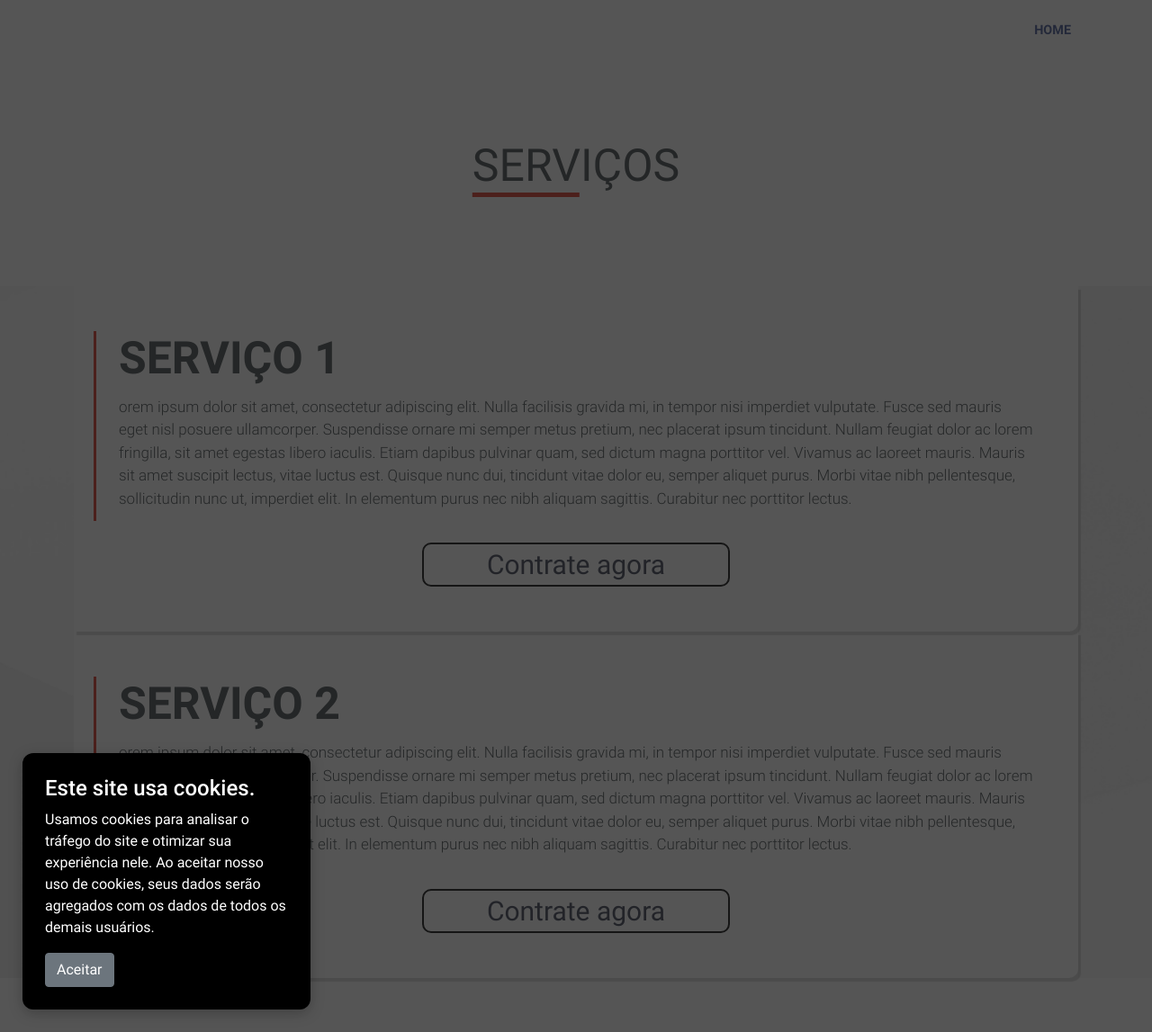
After one commit to guiolima1993/projeto-jetech, a PHP site: page /servicos.php in a window 1280 px wide. The commit adds this page. Shown: the whole page at 90% size. Run offline with PHP 8.4, Linux system fonts and the light colour scheme; some libraries are stand-ins or nearby versions.

Commit message:
page serviços

```diff
--- a/css/styles.css
+++ b/css/styles.css
@@ -1427,6 +1427,118 @@ header .social-midia .fa-facebook-official {
   }
   .manutencao-text {
     margin: 32px 0 0 0;
+  }
+}
+
+.servicos {
+  width: 100%;
+  background-image: url("../images/bg-jetech.png");
+  background-position: left, top;
+  background-size: cover;
+  background-repeat: no-repeat;
+}
+.servicos-title {
+  position: absolute;
+  top: 104px;
+  left: 50%;
+  transform: translate(-50%, 0);
+}
+.servicos-title-content {
+  font-size: 50px;
+  color: #3E4649;
+  text-transform: uppercase;
+  font-weight: 400;
+  display: flex;
+  flex-direction: column;
+}
+.servicos-title-content:after {
+  content: "";
+  width: 119px;
+  height: 5px;
+  background: #DA2C1C;
+}
+@media (max-width: 800px) {
+  .servicos-title-content {
+    font-size: 40px;
+    align-items: center;
+  }
+}
+.servicos-cards {
+  margin-top: 250px;
+  background: #ffffff;
+}
+.servicos-cards-item {
+  display: flex;
+  align-items: center;
+  flex-direction: column;
+  -webkit-box-shadow: 3px 4px 1px rgba(107, 107, 107, 0.281);
+  -moz-box-shadow: 3px 4px 1px rgba(107, 107, 107, 0.281);
+  -ms-box-shadow: 3px 4px 1px rgba(107, 107, 107, 0.281);
+  -o-box-shadow: 3px 4px 1px rgba(107, 107, 107, 0.281);
+  box-shadow: 3px 4px 1px rgba(107, 107, 107, 0.281);
+  border-radius: 10px 0 10px 0;
+  position: relative;
+  padding: 50px;
+}
+.servicos-cards-item::before {
+  content: "";
+  width: 3px;
+  height: 55%;
+  background: #DA2C1C;
+  position: absolute;
+  left: 2%;
+}
+.servicos-cards-item-content {
+  display: block;
+}
+.servicos-cards-item-content-title {
+  font-size: 50px;
+  text-transform: uppercase;
+  color: #3E4649;
+  font-weight: 700;
+  margin: 0 !important;
+}
+.servicos-cards-item-content-text {
+  font-size: 17px;
+  color: #3E4649;
+  font-weight: 300;
+  margin-top: 12px !important;
+}
+@media (max-width: 1000px) {
+  .servicos-cards-item-content-title {
+    font-size: 35px;
+    text-align: center;
+  }
+  .servicos-cards-item-content-title-text {
+    text-align: center;
+  }
+}
+.servicos-cards-item .btn {
+  margin-top: 20px;
+  border: 2px solid #000;
+  padding: 0 70px;
+  border-radius: 10px;
+  background-color: #ffffff;
+  -webkit-transition: 0.3s ease-in-out;
+  -moz-transition: 0.3s ease-in-out;
+  -ms-transition: 0.3s ease-in-out;
+  -o-transition: 0.3s ease-in-out;
+  transition: 0.3s ease-in-out;
+}
+.servicos-cards-item .btn a {
+  font-size: 30px;
+  text-decoration: none;
+  color: #343B4E;
+}
+.servicos-cards-item .btn:hover {
+  border: 2px solid #DA2C1C;
+}
+@media (max-width: 800px) {
+  .servicos-cards-item .btn {
+    padding: 0 40px;
+  }
+  .servicos-cards-item .btn a {
+    font-size: 17px;
   }
 }
 
--- a/css/styles.scss
+++ b/css/styles.scss
@@ -1220,6 +1220,124 @@ header {
   }
 } // PRODUTO
 
+// --------------------------- SERVIÇOS ---------------------------//
+.servicos {
+  width: 100%;
+  background-image: url('../images/bg-jetech.png');
+  background-position: left, top;
+  background-size: cover;
+  background-repeat: no-repeat;
+
+  &-title {
+    position: absolute;
+    top: 104px;
+    left: 50%;
+    transform: translate(-50%, 0);
+
+    &-content {
+      font-size: 50px;
+      color: $title;
+      text-transform: uppercase;
+      font-weight: 400;
+      display: flex;
+      flex-direction: column;
+
+      &:after {
+        content: "";
+        width: 119px;
+        height: 5px;
+        background: $secondary;
+      }
+
+      @media (max-width: 800px) {
+        font-size: 40px;
+        align-items: center;
+      }
+    }
+  }
+
+  &-cards {
+    margin-top: 250px;
+    background: $white;
+
+    &-item {
+      display: flex;
+      align-items: center;
+      flex-direction: column;
+      @include box-shadow();
+      border-radius: 10px 0 10px 0;
+      position: relative;
+      padding: 50px;
+
+      &::before {
+        content: "";
+        width: 3px;
+        height: 55%;
+        background: #DA2C1C;
+        position: absolute;
+        left: 2%;
+      }
+
+      &-content {
+        display: block;
+
+
+        &-title {
+          font-size: 50px;
+          text-transform: uppercase;
+          color: $title;
+          font-weight: 700;
+          margin: 0 !important;
+        }
+
+        &-text {
+          font-size: 17px;
+          color: $title;
+          font-weight: 300;
+          margin-top: 12px !important;
+        }
+
+        @media (max-width: 1000px) {
+          &-title {
+            font-size: 35px;
+            text-align: center;
+
+            &-text {
+              text-align: center;
+            }
+          }
+        }
+      }
+
+      .btn {
+        margin-top: 20px;
+        border: 2px solid $black;
+        padding: 0 70px;
+        border-radius: 10px;
+        background-color: $white;
+        @include transition();
+
+        a {
+          font-size: 30px;
+          text-decoration: none;
+          color: $btn;
+        }
+
+        &:hover {
+          border: 2px solid $secondary;
+        }
+
+        @media (max-width: 800px) {
+          padding: 0 40px;
+
+          a {
+            font-size: 17px;
+          }
+        }
+      }
+    }
+  }
+}
 
 // Footer
 footer {
--- a/css/theme.scss
+++ b/css/theme.scss
@@ -1,5 +1,6 @@
 $primary: #394e91;
 $bklight: #F4F4F4;
+$btn: #343B4E;
 $secondary: #DA2C1C;
 $title: #3E4649;
 $mask: #353738;
--- /dev/null
+++ b/servicos.php
@@ -0,0 +1,34 @@
+<?php $_home = true ?>
+<?php include('header.php'); ?>
+
+<section class="servicos">
+  <div class="container">
+    <div class="servicos-title">
+      <h1 class="servicos-title-content">Serviços</h1>
+    </div>
+    <div class="servicos-cards">
+      <div class="servicos-cards-item">
+        <div class="servicos-cards-item-content">
+          <h1 class="servicos-cards-item-content-title">
+            Serviço 1
+          </h1>
+          <p class="servicos-cards-item-content-text">orem ipsum dolor sit amet, consectetur adipiscing elit. Nulla facilisis gravida mi, in tempor nisi imperdiet vulputate. Fusce sed mauris eget nisl posuere ullamcorper. Suspendisse ornare mi semper metus pretium, nec placerat ipsum tincidunt. Nullam feugiat dolor ac lorem fringilla, sit amet egestas libero iaculis. Etiam dapibus pulvinar quam, sed dictum magna porttitor vel. Vivamus ac laoreet mauris. Mauris sit amet suscipit lectus, vitae luctus est. Quisque nunc dui, tincidunt vitae dolor eu, semper aliquet purus. Morbi vitae nibh pellentesque, sollicitudin nunc ut, imperdiet elit. In elementum purus nec nibh aliquam sagittis. Curabitur nec porttitor lectus.</p>
+        </div>
+        <button class="btn"><a href="orcamento.php">Contrate agora</a></button>
+      </div>
+      <div class="servicos-cards-item">
+        <div class="servicos-cards-item-content">
+          <h1 class="servicos-cards-item-content-title">
+            Serviço 2
+          </h1>
+          <p class="servicos-cards-item-content-text">orem ipsum dolor sit amet, consectetur adipiscing elit. Nulla facilisis gravida mi, in tempor nisi imperdiet vulputate. Fusce sed mauris eget nisl posuere ullamcorper. Suspendisse ornare mi semper metus pretium, nec placerat ipsum tincidunt. Nullam feugiat dolor ac lorem fringilla, sit amet egestas libero iaculis. Etiam dapibus pulvinar quam, sed dictum magna porttitor vel. Vivamus ac laoreet mauris. Mauris sit amet suscipit lectus, vitae luctus est. Quisque nunc dui, tincidunt vitae dolor eu, semper aliquet purus. Morbi vitae nibh pellentesque, sollicitudin nunc ut, imperdiet elit. In elementum purus nec nibh aliquam sagittis. Curabitur nec porttitor lectus.</p>
+        </div>
+        <button class="btn"><a href="orcamento.php">Contrate agora</a></button>
+      </div>
+    </div>
+  </div>
+</section>
+
+<?php include('footer.php'); ?>
+</body>
+</html>
```
Also changed, not shown: 1 other file.
